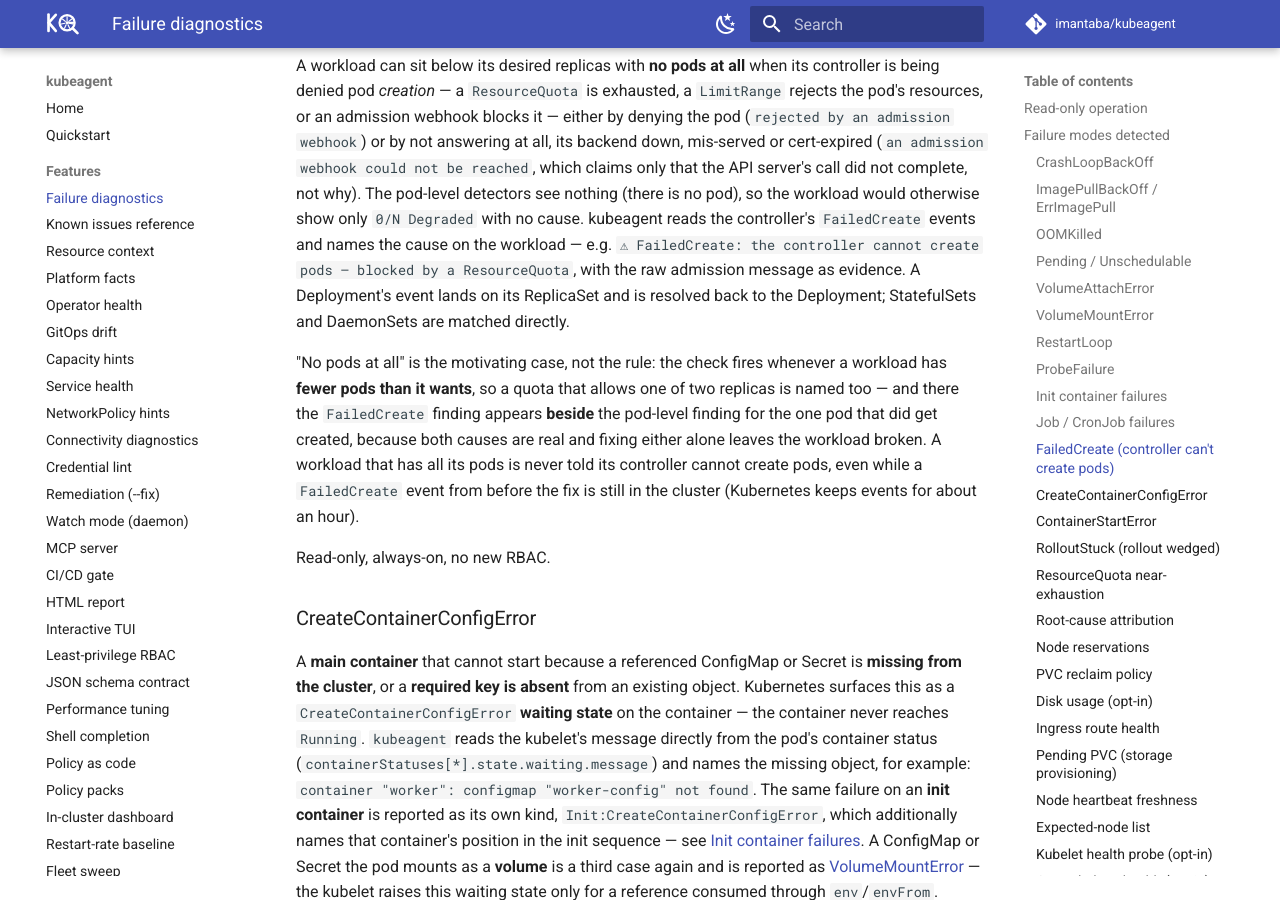
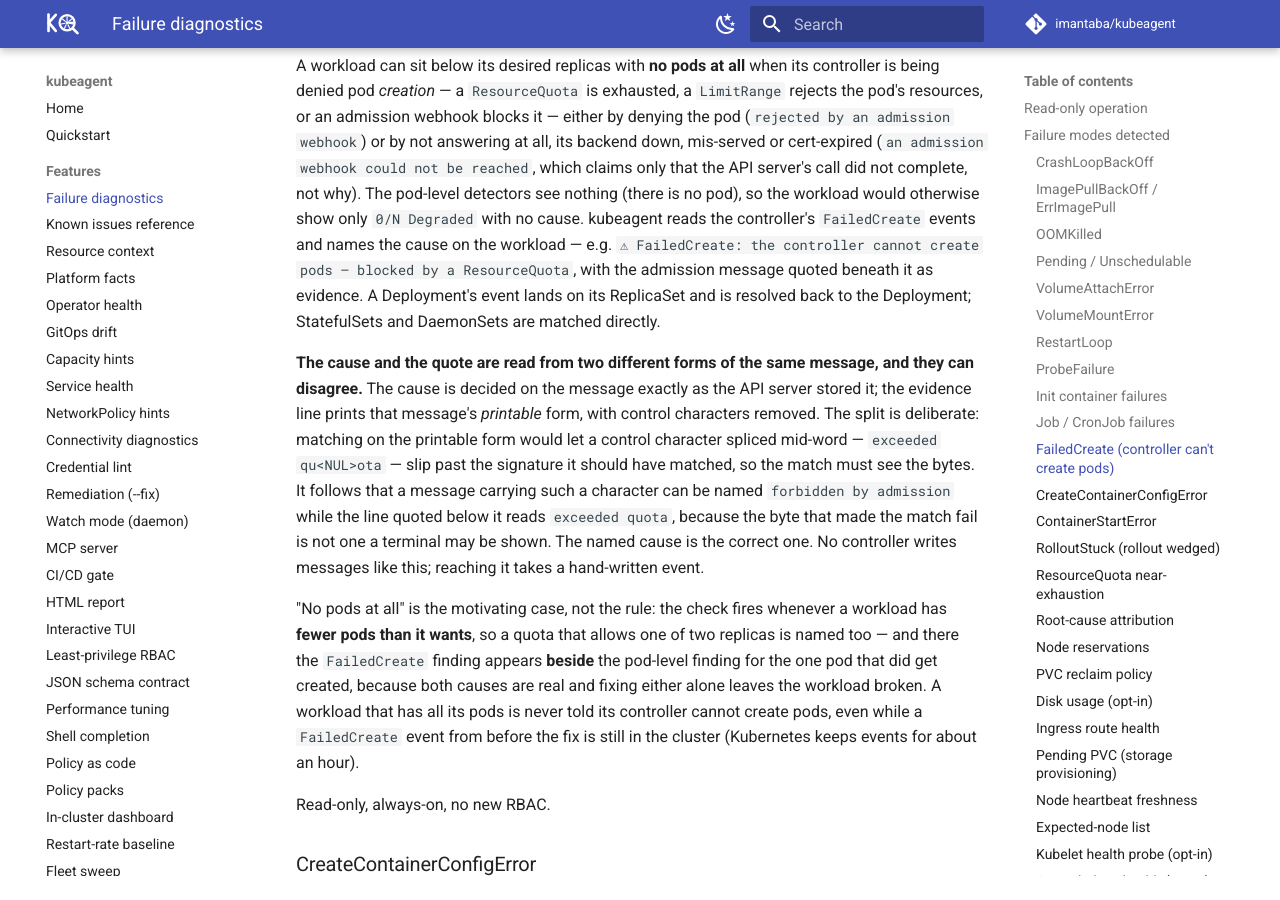
Before and after one commit to imantaba/kubeagent, an MkDocs documentation site: the page built from website/docs/features/diagnostics.md, in a window 1280 px wide and 900 px high, scrolled down 3880 px. Built offline with MkDocs 1.6.1 and Material for MkDocs 9.7.7, drawn with Linux system fonts in a browser that asks for light colours; comment, search, counter and statistics services are not loaded.

Commit message:
docs(diagnostics): say which form of a FailedCreate message the cause is read from
The section claimed the evidence line carries "the raw admission message".
It does not: createhealth.go passes safetext.Line(e.Message) to Evidence and
the untouched message only to classifyCreateFailure. Two forms, and only one
of them is printed.

That matters beyond word choice. safetext.Line drops control characters
rather than substituting a visible marker, so the string that was matched and
the string that is printed can differ by exactly the byte that decided the
match. A message carrying a NUL spliced into "exceeded quota" is classified
"forbidden by admission" — correctly, since the raw text does not contain
the phrase — above an evidence line that reads "exceeded quota". Nothing in
the published text let a reader work out why, so the two lines read as a
contradiction rather than as the security property they are.

Narrows the claim; the behaviour is unchanged and correct. Matching still
runs on the raw value, which is the invariant this documents.

Found by scenario 0 of the diagnostics-validation campaign (R32), which
built two workloads whose events differ by one spliced NUL and confirmed
they classify differently.

Signed-off-by: imantaba <itn.taba@gmail.com>

```diff
--- a/website/docs/features/diagnostics.md
+++ b/website/docs/features/diagnostics.md
@@ -176,9 +176,21 @@ pod-level detectors see nothing (there is no pod), so the workload would
 otherwise show only `0/N Degraded` with no cause. kubeagent reads the
 controller's `FailedCreate` events and names the cause on the workload — e.g.
 `⚠ FailedCreate: the controller cannot create pods — blocked by a ResourceQuota`,
-with the raw admission message as evidence. A Deployment's event lands on its
-ReplicaSet and is resolved back to the Deployment; StatefulSets and DaemonSets
-are matched directly.
+with the admission message quoted beneath it as evidence. A Deployment's event
+lands on its ReplicaSet and is resolved back to the Deployment; StatefulSets and
+DaemonSets are matched directly.
+
+**The cause and the quote are read from two different forms of the same
+message, and they can disagree.** The cause is decided on the message exactly as
+the API server stored it; the evidence line prints that message's *printable*
+form, with control characters removed. The split is deliberate: matching on the
+printable form would let a control character spliced mid-word — `exceeded
+qu<NUL>ota` — slip past the signature it should have matched, so the match must
+see the bytes. It follows that a message carrying such a character can be named
+`forbidden by admission` while the line quoted below it reads `exceeded quota`,
+because the byte that made the match fail is not one a terminal may be shown.
+The named cause is the correct one. No controller writes messages like this;
+reaching it takes a hand-written event.
 
 "No pods at all" is the motivating case, not the rule: the check fires whenever a
 workload has **fewer pods than it wants**, so a quota that allows one of two
```
